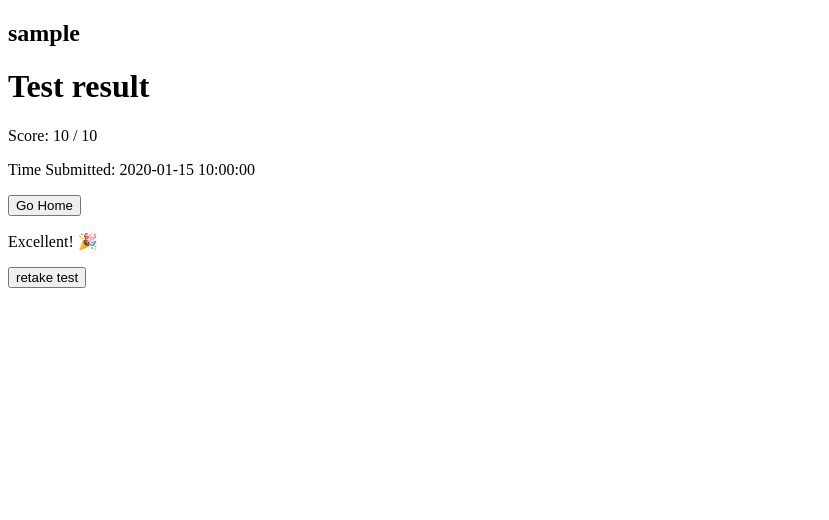
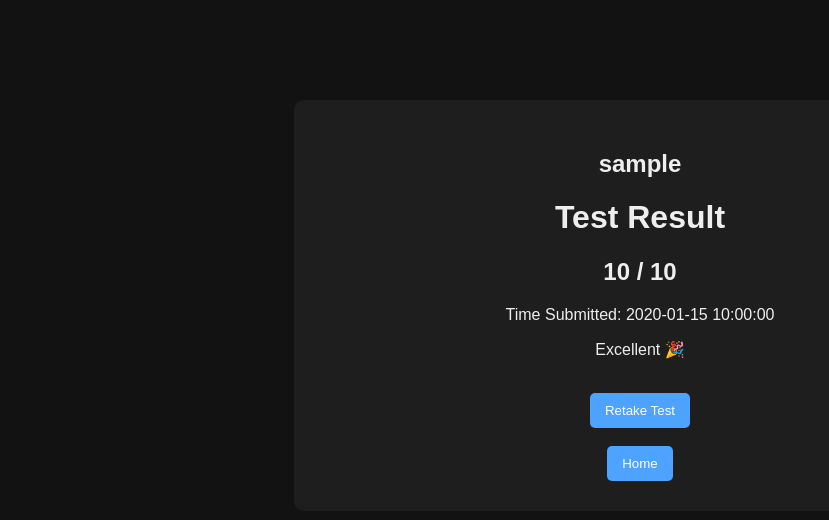
Before and after one commit to Danazuminemesis/Mini-CBT-Computer-Based-Test-system, a Flask app: template templates/result.html in a window 1280 px wide. Shown: the top 520 px of the page, without its empty margins (0-829 px from the left). Run offline with Flask 3, Linux system fonts and the light colour scheme; the template is opened without the code that fills it: most values are stand-ins (such as "Sample title", 1, 10 or a date in 2020).

Commit message:
improved UI for result page

```diff
--- a/templates/result.html
+++ b/templates/result.html
@@ -1,24 +1,61 @@
 <!DOCTYPE html>
 <html>
 <head>
-  <title>Document</title>
+<title>Result</title>
+
+<style>
+body{
+    background:#121212;
+    color:#eee;
+    font-family:Arial;
+    text-align:center;
+}
+
+.container{
+    background:#1e1e1e;
+    width:50%;
+    margin:auto;
+    margin-top:100px;
+    padding:30px;
+    border-radius:10px;
+}
+
+button{
+    padding:10px 15px;
+    background:#4da3ff;
+    border:none;
+    color:white;
+    border-radius:5px;
+}
+</style>
+
 </head>
+
 <body>
-    <h2>{{ username }}</h2>
-<h1>Test result</h1>
 
-<p>Score: {{ score }} / {{ total }}</p>
+<div class="container">
+<h2>{{ username }}</h2>
+<h1>Test Result</h1>
+
+<h2>{{ score }} / {{ total }}</h2>
+
 <p>Time Submitted: {{ time }}</p>
 
-<a href="/"><button>Go Home</button></a>
-
 {% if score == total %}
-<p>Excellent! 🎉</p>
+<p>Excellent 🎉</p>
 {% elif score >= total/2 %}
 <p>Good job 👍</p>
 {% else %}
 <p>Try again ❌</p>
 {% endif %}
-<a href="/test"><button>retake test</button></a>
+
+<br>
+
+<a href="/test"><button>Retake Test</button></a>
+<br><br>
+<a href="/"><button>Home</button></a>
+
+</div>
+
 </body>
 </html>
```
